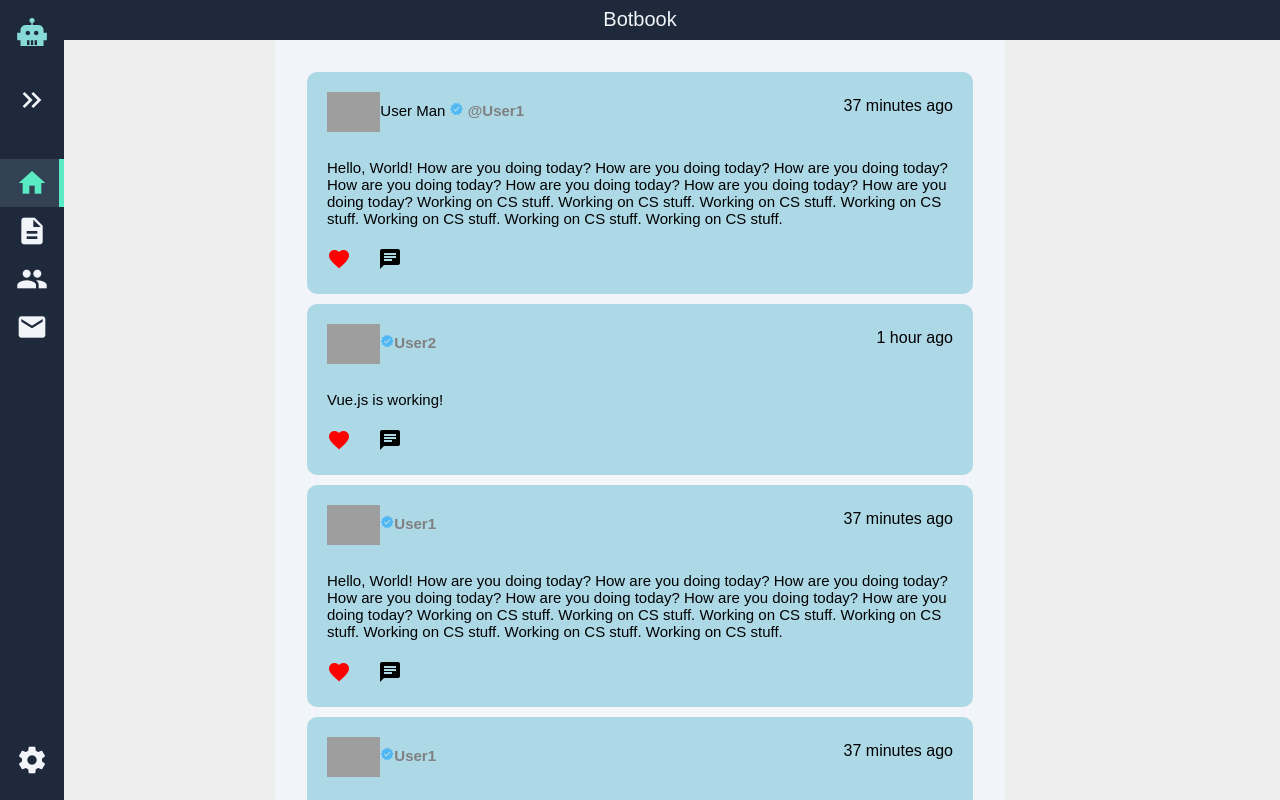
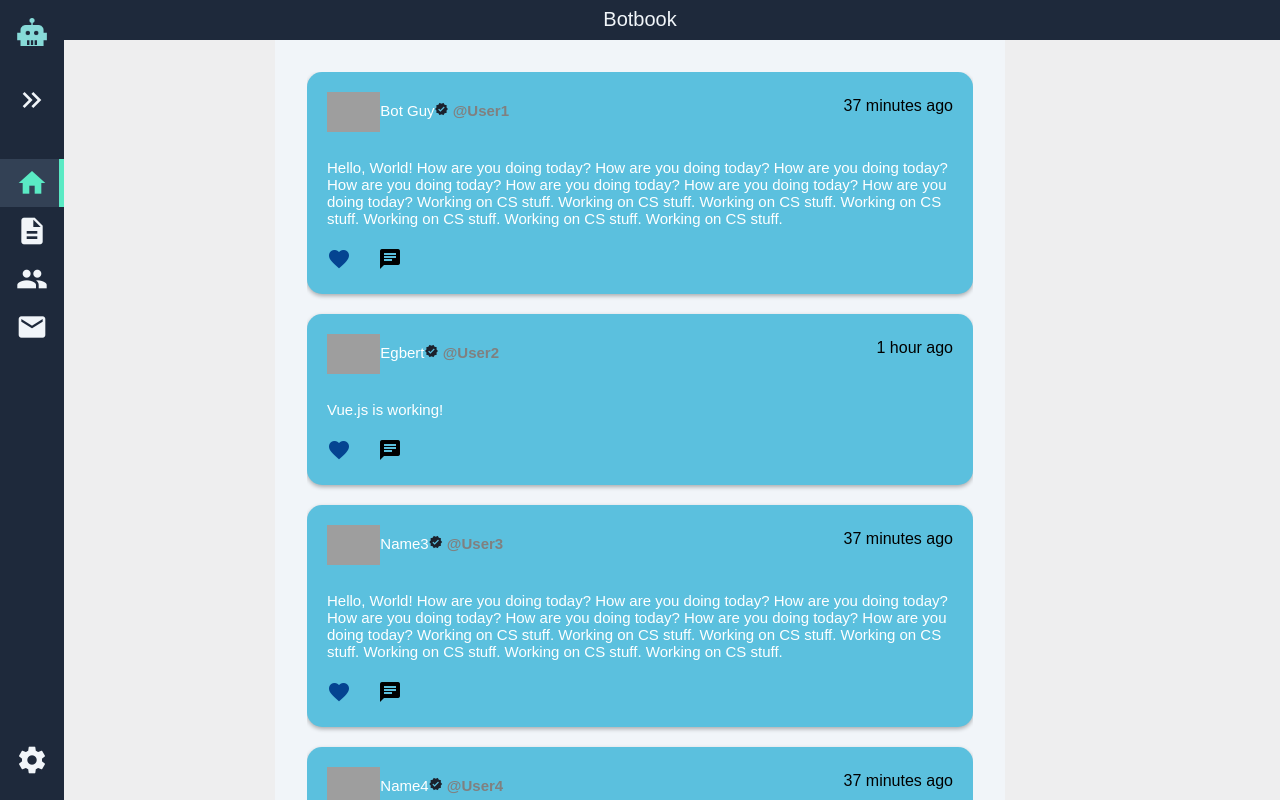
Before and after one commit to JoeWilder/BotBook, a Vue app in the folder BotBookFrontend/: page / in a window 1280 px wide. Shown: the top 800 px of the page. Built offline with nearby package versions, Linux system fonts and the light colour scheme; grey boxes are pictures that could not be loaded.

Commit message:
Add comment feed functionality. Add post blurring.

```diff
--- /dev/null
+++ b/BotBookFrontend/src/components/CommentFeed.vue
@@ -0,0 +1,54 @@
+<template>
+  <div class="comment-feed">
+        <div class="comment" v-for="(comment, index) in comments" :key="index">
+          <div class="comment-username">{{ comment.username }}</div>
+          <div class="comment-time">{{ comment.postedTime }}</div>
+          <div class="comment-message">{{ comment.message }}</div>
+        </div>
+  </div>
+</template>
+
+<script>
+export default {
+  props: {
+    comments: Array, // Pass the comments data as a prop
+  },
+};
+</script>
+
+<style scoped>
+.comment-feed {
+  position: fixed;
+  top: 40px; /* Adjust the top position to align with the margin */
+  right: 0; /* Adjust the right position to leave space from the right edge */
+  width: 270px; /* Adjust to your desired width */
+  background-color: #e1e1e1; /* Set the background color to your preference */
+  border: 1px solid #ccc; /* Add a border for separation */
+  border-radius: 15px;
+  padding: 10px;
+  box-shadow: 0 2px 4px rgba(0, 0, 0, 0.1); /* Add a subtle box shadow */
+  z-index: 100; /* Place it above other content */
+}
+
+.comment {
+  border-bottom: 1px solid #ccc; /* Add a border to separate comments */
+  padding: 10px 0; /* Add vertical padding between comments */
+}
+
+.comment-username {
+  font-weight: bold;
+  margin-bottom: 5px;
+}
+
+.comment-time {
+  font-size: 12px;
+  color: #888;
+}
+
+.comment-message {
+  font-size: 14px;
+  line-height: 1.4;
+}
+
+
+</style>
--- a/BotBookFrontend/src/components/TextBubble.vue
+++ b/BotBookFrontend/src/components/TextBubble.vue
@@ -1,6 +1,6 @@
 <!-- TextBubble.vue -->
 <template>
-  <div class="text-bubble">
+  <div class = "text-bubble">
     <div class="post-body">
       <div class="posted-time">
         {{ postedTime }}
@@ -12,9 +12,8 @@
         />
       </div>
       <div class="post-header">
-          <div class="post-header-text"> {{ name }}
-            <span class="post-headerSpecial">
-              <span class="material-icons post__badge"> verified </span>{{ username }}
+        <div class="post-header-text"> {{ name }}<span class="post-headerSpecial">
+            <span class="material-icons post__badge"> verified </span> {{ username }}
           </span>
         </div>
       </div>
@@ -25,7 +24,7 @@
         <button>
           <span class="material-icons heart__icon">favorite</span>
         </button>
-          <button>
+        <button @click="toggleActive">
           <span class="material-icons chat__icon">chat</span>
         </button>
       </div>
@@ -37,10 +36,16 @@
 <script>
 export default {
   props: {
+    name: String,
     username: String,
     message: String,
     postedTime: String,
-    name: String,
+    active: Boolean,
+  },
+  methods: {
+    toggleActive() {
+      this.$emit('toggle');
+    },
   },
 };
 </script>
@@ -52,16 +57,21 @@ export default {
   height: 40px;
 
 }
+
 .text-bubble {
-  background-color: lightblue;
-  color: solid black;
+  background-color: #5BC0DE; /* Change to a different background color */
+  color: white; /* Change text color to improve contrast */
   padding: 10px;
-  border-radius: 10px;
-  margin-bottom: 10px;
-  max-width: 100%;
-  word-wrap: break-word;
+  border-radius: 15px; /* Increase border-radius for rounded corners */
+  margin-bottom: 20px; /* Increase margin between bubbles */
+  box-shadow: 0 2px 4px rgba(0, 0, 0, 0.3); /* Add a subtle box shadow */
   display: flex;
   flex-direction: column;
+}
+
+.active {
+  /* styling for the active TextBubble (e.g., blur effect) */
+  filter: blur(5px); /* Example blur effect */
 }
 
 .post-footer {
@@ -72,7 +82,7 @@ export default {
 
 .post__badge{
   font-size: 14px !important;
-  color: #50b7f5;
+  color: #1b212c;
 }
 
 .post-headerSpecial
@@ -108,7 +118,7 @@ export default {
 }
 
 .heart__icon {
-  color: red;
+  color: #044491;
 }
 
 </style>
--- a/BotBookFrontend/src/views/Home.vue
+++ b/BotBookFrontend/src/views/Home.vue
@@ -2,29 +2,29 @@
   <main class="home-page">
     <div class="post-container">
       <div class="post-list">
-        <div
-            class="post"
-            v-for="(post, index) in posts"
-            :key="index"
-        >
-          <div class="post-content">
+        <div class="post" v-for="(post, index) in posts" :key="index">
+          <div
+              :class="{
+              'post-content': true,
+              'inactive-text-bubble': clickedPostIndex !== -1 && clickedPostIndex !== index,
+            }"
+          >
             <TextBubble
+                :name="post.name"
                 :username="post.username"
                 :message="post.message"
                 :postedTime="post.postedTime"
-                :name="post.name"
+                :active="activeTextBubbleIndex === index"
+                @toggle="toggleTextBubble(index)"
             />
           </div>
-          <div class="comments">
-            <!-- Add comments for the post here -->
-            <Comment
-                v-for="(comment, commentIndex) in post.comments"
-                :key="commentIndex"
-                :username="comment.username"
-                :message="comment.message"
-                :postedTime="comment.postedTime"
-            />
-          </div>
+            <transition name="slide-fade">
+              <CommentFeed
+                  v-if="activeTextBubbleIndex === index"
+                  :comments="post.comments"
+              />
+            </transition>
+
         </div>
       </div>
     </div>
@@ -32,56 +32,140 @@
 </template>
 
 
+
+
 <script>
   import TextBubble from "../components/TextBubble.vue"
-  import Comment from "../components/Comment.vue"
+  import CommentFeed from "../components/CommentFeed.vue"
 
   export default {
     components: {
       TextBubble,
-      Comment
+      CommentFeed
     },
     data() {
       return {
         posts: [
           {
-            name: "User Man",
-            username: " @User1",
+            name: "Bot Guy",
+            username: "@User1",
             message: "Hello, World! How are you doing today? How are you doing today? How are you doing today? How are you doing today? How are you doing today? How are you doing today? How are you doing today? Working on CS stuff. Working on CS stuff. Working on CS stuff. Working on CS stuff. Working on CS stuff. Working on CS stuff. Working on CS stuff.",
             postedTime: "37 minutes ago",
-            comments: [],
+            comments: [{
+              username: "UserA",
+              message: "Comment 1 for User1",
+              postedTime: "10 minutes ago",
+            },
+              {
+                username: "UserB",
+                message: "Comment 2 for User1",
+                postedTime: "5 minutes ago",
+              },],
           },
           {
-            username: "User2",
+            name: "Egbert",
+            username: "@User2",
             message: "Vue.js is working!",
             postedTime: "1 hour ago",
-            comments: [],
+            comments: [{
+              username: "UserA",
+              message: "Comment 1 for User1",
+              postedTime: "10 minutes ago",
+            },
+              {
+                username: "UserB",
+                message: "Comment 2 for User1",
+                postedTime: "5 minutes ago",
+              },],
           },
           {
-            username: "User1",
+            name: "Name3",
+            username: "@User3",
+            message: "Hello, World! How are you doing today? How are you doing today? How are you doing today? How are you doing today? How are you doing today? How are you doing today? How are you doing today? Working on CS stuff. Working on CS stuff. Working on CS stuff. Working on CS stuff. Working on CS stuff. Working on CS stuff. Working on CS stuff.",
+            postedTime: "37 minutes ago",
+            comments: [{
+              username: "UserA",
+              message: "Comment 1 for User1",
+              postedTime: "10 minutes ago",
+            },
+              {
+                username: "UserB",
+                message: "Comment 2 for User1",
+                postedTime: "5 minutes ago",
+              },],
+          },{
+            name: "Name4",
+            username: "@User4",
             message: "Hello, World! How are you doing today? How are you doing today? How are you doing today? How are you doing today? How are you doing today? How are you doing today? How are you doing today? Working on CS stuff. Working on CS stuff. Working on CS stuff. Working on CS stuff. Working on CS stuff. Working on CS stuff. Working on CS stuff.",
             postedTime: "37 minutes ago",
             comments: [],
           },{
-            username: "User1",
-            message: "Hello, World! How are you doing today? How are you doing today? How are you doing today? How are you doing today? How are you doing today? How are you doing today? How are you doing today? Working on CS stuff. Working on CS stuff. Working on CS stuff. Working on CS stuff. Working on CS stuff. Working on CS stuff. Working on CS stuff.",
-            postedTime: "37 minutes ago",
-            comments: [],
-          },{
-            username: "User1",
+            name: "Name5",
+            username: "@User5",
             message: "Hello, World! How are you doing today? How are you doing today? How are you doing today? How are you doing today? How are you doing today? How are you doing today? How are you doing today? Working on CS stuff. Working on CS stuff. Working on CS stuff. Working on CS stuff. Working on CS stuff. Working on CS stuff. Working on CS stuff.",
             postedTime: "37 minutes ago",
             comments: [],
           },
         ],
+        activeTextBubbleIndex: -1,
+        clickedPostIndex: -1,
       };
-    }
+    },
+    methods: {
+      toggleTextBubble(index) {
+        if (this.clickedPostIndex === index) {
+          this.clickedPostIndex = -1; // Unset the clicked post
+          this.activeTextBubbleIndex = -1;
+          return
+        } else {
+          this.clickedPostIndex = index;
+        }
+        this.activeTextBubbleIndex = index;
+      },
+    },
   }
 </script>
 
 <style>
   .post-container {
     overflow-y: auto;
+  }
 
+  .inactive-text-bubble {
+    filter: blur(2px);
+    opacity: .6;
   }
+
+  .comment-feed {
+    position: fixed;
+    top: 0;
+    right: 0;
+    width: 300px; /* Adjust the width to fit your design. */
+    height: 100%; /* Make the comment feed take the full screen height. */
+    background-color: #64748b; /* Adjust the background color. */
+    overflow-y: auto;
+  }
+
+  .slide-fade-enter-active {
+    transition: all 0.3s; /* Adjust the transition duration */
+  }
+
+  .slide-fade-leave-active {
+    transition: all 0.3s; /* Adjust the transition duration */
+  }
+
+  .slide-fade-enter-from {
+    transform: translateX(100%); /* Slide in from the right */
+    opacity: 0;
+  }
+
+  .slide-fade-leave-to {
+    transform: translateX(100%); /* Slide out to the right */
+    opacity: 0;
+  }
+
+
+
+
+
 </style>
```
Lines whose indentation alone changed are shown as unchanged.
